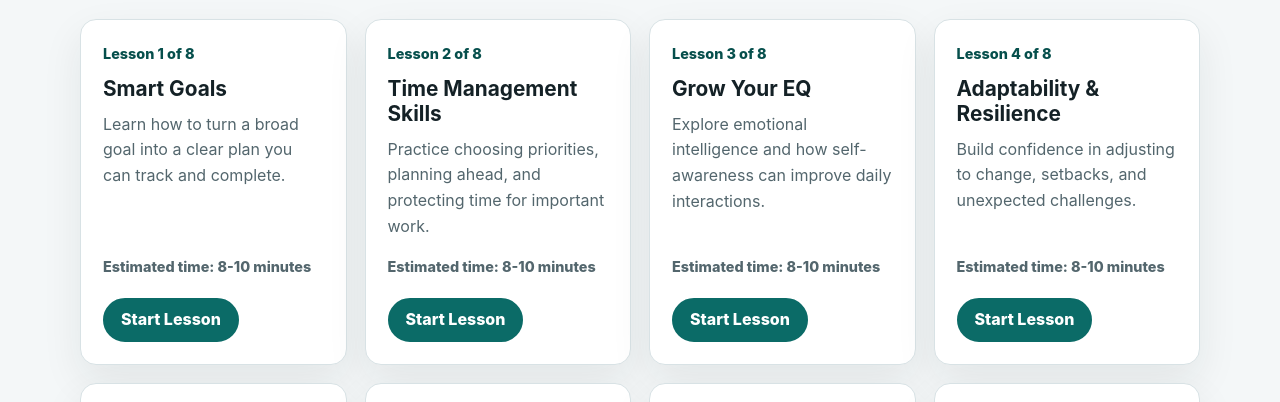
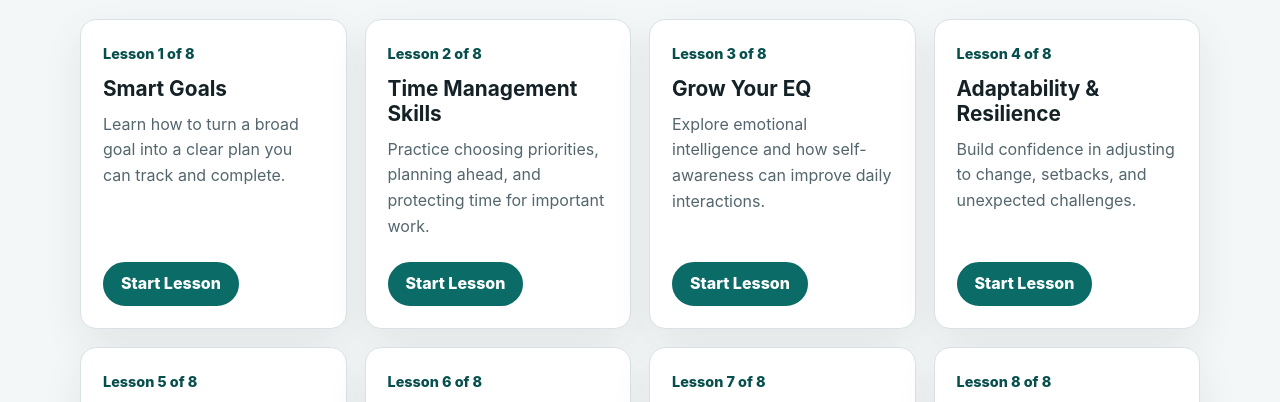
Before and after one commit to msac-cisw/Soft-Skills-Video-Lessons, a plain HTML site: page index.html in a window 1280 px wide. Shown: the part 535-937 px from the top of the page. Drawn offline with Linux system fonts and the light colour scheme.

Commit message:
cleanup duplicate info

```diff
--- a/assets/css/styles.css
+++ b/assets/css/styles.css
@@ -178,7 +178,7 @@ a:hover {
   color: var(--muted);
 }
 
-.lesson-card .time-label {
+.lesson-card .button {
   margin-top: auto;
 }
 
--- a/assets/js/lessons.js
+++ b/assets/js/lessons.js
@@ -593,7 +593,6 @@ function renderHomePage() {
         <div class="lesson-card__meta">Lesson ${lesson.id} of ${window.SOFT_SKILLS_LESSONS.length}</div>
         <h2>${lesson.title}</h2>
         <p>${lesson.description}</p>
-        <p class="time-label">Estimated time: ${ESTIMATED_TIME}</p>
         <a class="button ${isCompleted ? 'button--secondary' : ''}" href="${lessonUrl(lesson.id)}" aria-label="${isCompleted ? 'Review' : 'Start'} lesson ${lesson.id}: ${lesson.title}">
           ${isCompleted ? 'Review Lesson' : 'Start Lesson'}
         </a>
```
